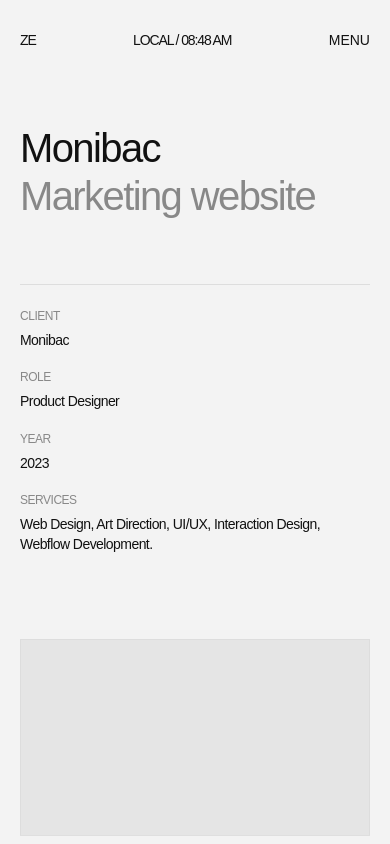
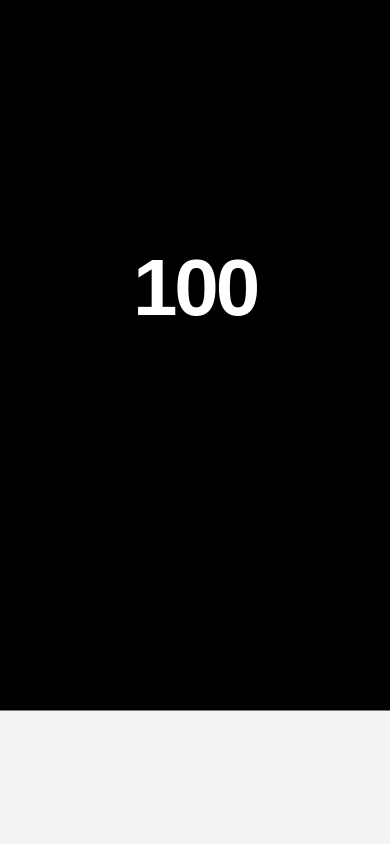
Before and after one commit to theebuka/Ze, a React (Vite) app: page /work/1 in a window 390 px wide. Shown: the top 844 px of the page. Built offline with nearby package versions, Linux system fonts and the light colour scheme.

Commit message:
WIP: adding splash screen and fixing fouc

```diff
--- a/src/App.tsx
+++ b/src/App.tsx
@@ -1,9 +1,9 @@
 import React, { useState, useEffect } from 'react';
 import { BrowserRouter as Router, Routes, Route, useLocation } from 'react-router-dom';
-import { CursorProvider } from './context/CursorContext';
+import { CursorProvider, useCursor } from './context/CursorContext';
 import { CustomCursor } from './components/common/CustomCursor';
 import { useGlobalTextReveal } from './hooks/useGlobalTextReveal';
-import { useSmoothScroll } from './hooks/useSmoothScroll';
+import { SplashLoader } from './components/layout/SplashLoader';
 
 // Layout Components
 import { Header } from './components/layout/Header';
@@ -17,38 +17,53 @@
 import { CaseStudy } from './pages/CaseStudy';
 import { Contact } from './pages/Contact';
 
-// Helper: Scroll to top on every route change
-const ScrollToTop = () => {
+const RouteTransitions = () => {
   const { pathname } = useLocation();
+  const { setCursorType } = useCursor();
+
   useEffect(() => {
     window.scrollTo(0, 0);
-  }, [pathname]);
+    setCursorType('default');
+
+    const isCaseStudy = pathname.includes('/work/') && pathname !== '/work';
+    document.body.style.transition = 'background-color 0.4s ease, color 0.4s ease';
+
+    if (isCaseStudy) {
+      document.body.style.backgroundColor = 'var(--light-bg)';
+      document.body.style.color = 'var(--light-text)';
+    } else {
+      document.body.style.backgroundColor = 'var(--bg-color)';
+      document.body.style.color = 'var(--text-color)';
+    }
+  }, [pathname, setCursorType]);
+
   return null;
 };
 
-// We wrap the inner app content here so hooks can access the Router context
 const AppContent: React.FC = () => {
   const [isMenuOpen, setIsMenuOpen] = useState(false);
 
-  // 1. Initialize our native smooth scroller
-  useSmoothScroll();
+  // FIX: Introduce the master loading lock
+  const [isLoaded, setIsLoaded] = useState(false);
 
-  // 2. Triggers the sitewide text animation automatically on every page
-  useGlobalTextReveal();
+  // Pass the lock to the animation hook so it waits
+  useGlobalTextReveal(isLoaded);
 
-  // Prevent scrolling when the full-page menu is open
+  // Lock the body scroll if the menu is open OR if the splash screen is active
   useEffect(() => {
-    if (isMenuOpen) {
-      document.body.style.overflow = 'hidden';
-    } else {
-      document.body.style.overflow = 'unset';
-    }
-  }, [isMenuOpen]);
+    if (isMenuOpen || !isLoaded) document.body.style.overflow = 'hidden';
+    else document.body.style.overflow = 'unset';
+  }, [isMenuOpen, isLoaded]);
 
   return (
     <>
       <CustomCursor />
-      <ScrollToTop />
+      <RouteTransitions />
+
+      {/* The Splash Screen only renders once.
+        When the counter hits 100 and the curtain slides away, it fires onComplete.
+      */}
+      {!isLoaded && <SplashLoader onComplete={() => setIsLoaded(true)} />}
 
       <Header isMenuOpen={isMenuOpen} setIsMenuOpen={setIsMenuOpen} />
       <MenuOverlay isOpen={isMenuOpen} closeMenu={() => setIsMenuOpen(false)} />
--- a/src/components/layout/MenuOverlay.tsx
+++ b/src/components/layout/MenuOverlay.tsx
@@ -15,8 +15,8 @@
     { title: 'VAULT', path: '/vault' }
   ];
 
-  // The custom Quintic Out easing
-  const customEase = [0.76, 0, 0.24, 1];
+  // The custom Quintic Out easing (cubic-bezier tuple)
+  const customEase: [number, number, number, number] = [0.76, 0, 0.24, 1];
 
   return (
     <AnimatePresence>
--- /dev/null
+++ b/src/components/layout/SplashLoader.tsx
@@ -0,0 +1,70 @@
+import React, { useState, useEffect } from 'react';
+import { motion, AnimatePresence } from 'framer-motion';
+
+interface SplashLoaderProps {
+  onComplete: () => void;
+}
+
+export const SplashLoader: React.FC<SplashLoaderProps> = ({ onComplete }) => {
+  const [count, setCount] = useState(0);
+  const [isVisible, setIsVisible] = useState(true);
+
+  useEffect(() => {
+    let currentCount = 0;
+    let timeoutId: ReturnType<typeof setTimeout>;
+
+    const updateCount = () => {
+      if (currentCount < 85) {
+        // Phase 1: Slower climb (increments by 1, 2, or 3)
+        currentCount += Math.floor(Math.random() * 3) + 1;
+        if (currentCount > 85) currentCount = 85;
+        setCount(currentCount);
+
+        // Increased delay from 30ms to 80ms for a heavier tick
+        timeoutId = setTimeout(updateCount, 80);
+
+      } else if (currentCount === 85) {
+        // Phase 2: The Tension Hang
+        setCount(currentCount);
+        currentCount += 1;
+        timeoutId = setTimeout(updateCount, 600); // Hangs for slightly longer (0.6s)
+
+      } else if (currentCount < 100) {
+        // Phase 3: Final slow tick to 100 (increments by 1 or 2)
+        currentCount += Math.floor(Math.random() * 2) + 1;
+        if (currentCount >= 100) currentCount = 100;
+        setCount(currentCount);
+
+        if (currentCount === 100) {
+          // Trigger the slide up, then tell the app we're done
+          setTimeout(() => {
+            setIsVisible(false);
+            setTimeout(onComplete, 600);
+          }, 400); // Brief pause exactly at 100 before pulling the curtain
+        } else {
+          // Increased delay for the final ticks
+          timeoutId = setTimeout(updateCount, 120);
+        }
+      }
+    };
+
+    updateCount();
+
+    return () => clearTimeout(timeoutId);
+  }, [onComplete]);
+
+  return (
+    <AnimatePresence>
+      {isVisible && (
+        <motion.div
+          className="splash-screen"
+          initial={{ y: 0 }}
+          exit={{ y: '-100%' }}
+          transition={{ duration: 1.4, ease: [0.76, 0, 0.24, 1] }}
+        >
+          <div className="splash-counter">{count}</div>
+        </motion.div>
+      )}
+    </AnimatePresence>
+  );
+};
--- a/src/hooks/useGlobalTextReveal.ts
+++ b/src/hooks/useGlobalTextReveal.ts
@@ -1,128 +1,139 @@
+import { useEffect } from 'react';
 import { useLocation } from 'react-router-dom';
 import gsap from 'gsap';
 import { ScrollTrigger } from 'gsap/ScrollTrigger';
-import { useGSAP } from '@gsap/react';
 import SplitType from 'split-type';
 
-// Register both the React hook and ScrollTrigger with GSAP
-gsap.registerPlugin(useGSAP, ScrollTrigger);
+gsap.registerPlugin(ScrollTrigger);
 
-export const useGlobalTextReveal = () => {
+export const useGlobalTextReveal = (isLoaded: boolean) => {
   const location = useLocation();
 
-  useGSAP(() => {
-    // 1. Broad selector to grab every typography element sitewide
+  useEffect(() => {
+    // 1. Grab elements instantly
     const textElements = document.querySelectorAll(`
       main h1, main h2, main h3, main p,
       .footer-cta h2, .footer-email, .footer-bottom,
-      .contact-big-link, .focus-list span, .meta-label, .meta-value, .work-meta span
+      .contact-big-link, .focus-list span, .meta-label, .meta-value, .work-meta span,
+      .header-logo a, .header-time, .header-menu-toggle
     `);
 
-    // SURGICAL FIX 1: Instantly hide text before the browser paints to prevent FOUC
-    if (textElements.length > 0) {
-      gsap.set(textElements, { autoAlpha: 0 });
-    }
+    const imageElements = document.querySelectorAll('.work-img-wrapper, .about-img-placeholder, .cs-img, .hero-image-wrapper, img');
+
+    // THE FOUC FIX: Apply opacity: 0 OUTSIDE the GSAP context.
+    // This makes it a permanent inline style that survives the context revert.
+    gsap.set(textElements, { opacity: 0 });
+    gsap.set(imageElements, { opacity: 0 });
+
+    // If the splash is still active, abort here. No context is created, no cleanup is registered.
+    // They safely stay at opacity: 0.
+    if (!isLoaded) return;
 
     let splits: SplitType[] = [];
+    let timer: ReturnType<typeof setTimeout>;
 
-    // 2. Tiny timeout to ensure the DOM is painted before we measure heights
-    const timer = setTimeout(() => {
+    let ctx = gsap.context(() => {
+
+      timer = setTimeout(() => {
+
+        // 1. TEXT ANIMATIONS
         textElements.forEach((el) => {
           if (el.classList.contains('split-processed')) return;
           el.classList.add('split-processed');
 
-        // Split the text for this specific element into lines
           const split = new SplitType(el as HTMLElement, { types: 'lines' });
           splits.push(split);
 
           if (split.lines && split.lines.length > 0) {
-          // Wrap each line in the overflow:hidden mask
             split.lines.forEach((line) => {
               const wrapper = document.createElement('div');
               wrapper.classList.add('reveal-mask');
 
-            // Forcing mask properties
               wrapper.style.overflow = 'hidden';
               wrapper.style.display = 'inline-block';
               wrapper.style.verticalAlign = 'top';
               wrapper.style.width = '100%';
-
-            // SURGICAL FIX 2: Expand the mask to prevent cropping of y, g, h, t
-            wrapper.style.paddingTop = '0.2em';
-            wrapper.style.paddingBottom = '0.2em';
-            wrapper.style.marginTop = '-0.2em';
-            wrapper.style.marginBottom = '-0.2em';
+              wrapper.style.paddingTop = '0.1em';
+              wrapper.style.paddingBottom = '0.1em';
+              wrapper.style.marginTop = '-0.1em';
+              wrapper.style.marginBottom = '-0.1em';
 
               line.parentNode?.insertBefore(wrapper, line);
               wrapper.appendChild(line);
             });
 
-          // Text is wrapped, make the parent container visible again
-          gsap.set(el, { autoAlpha: 1 });
+            // CRUCIAL: The parent block is currently locked at opacity: 0.
+            // We must restore its visibility now that the child lines are ready to animate from 0.
+            gsap.set(el, { opacity: 1 });
 
-          // Smart Delay Logic
             const isAboveFold = el.getBoundingClientRect().top < window.innerHeight;
 
-          // Fire the ScrollTrigger GSAP animation
             gsap.fromTo(split.lines,
               { y: '100%', opacity: 0 },
               {
                 y: '0%',
                 opacity: 1,
-              duration: 1.4,
+                duration: 1.2,
                 ease: 'power4.out',
-              stagger: { each: 0.12 },
-              delay: isAboveFold ? 0.6 : 0,
+                stagger: 0.12,
+                delay: isAboveFold ? 0.4 : 0,
                 scrollTrigger: {
                   trigger: el,
-                start: 'top 98%',
+                  start: 'top 95%',
                   toggleActions: 'play none none none',
                 }
               }
             );
+          } else {
+            // Failsafe: If text is empty or couldn't be split, just make it visible
+            gsap.set(el, { opacity: 1 });
           }
         });
 
-      // SURGICAL FIX 3: Premium Sitewide Image Animations (Clip-Path Wipe)
-      const imageElements = document.querySelectorAll('.work-img-wrapper, .about-img-placeholder, .cs-img, .hero-image-wrapper, img');
-
+        // 2. IMAGE ANIMATIONS
         imageElements.forEach((img) => {
           if (img.classList.contains('img-processed')) return;
           img.classList.add('img-processed');
 
           const isAboveFold = img.getBoundingClientRect().top < window.innerHeight;
 
-        // Elegant vertical wipe reveal from bottom to top
           gsap.fromTo(img,
             {
-            clipPath: 'inset(100% 0% 0% 0%)', // Starts fully masked out at the bottom
-            y: 40 // Starts slightly lower
+              clipPath: 'inset(100% 0% 0% 0%)', // Masks the image completely from the top down to the bottom
+              y: 40,
+              opacity: 0
             },
             {
-            clipPath: 'inset(0% 0% 0% 0%)', // Unmasks completely
+              clipPath: 'inset(0% 0% 0% 0%)', // Unmasks it completely
               y: 0,
+              opacity: 1,
               duration: 1.6,
               ease: 'power4.out',
-            delay: isAboveFold ? 0.6 : 0,
+              delay: isAboveFold ? 0.4 : 0, // Using your newly tweaked tight delay
               scrollTrigger: {
                 trigger: img,
-              start: 'top 95%',
+                start: 'top 90%',
                 toggleActions: 'play none none none',
               }
             }
           );
         });
 
-    }, 50); // Reduced timeout slightly for snappier execution
+        ScrollTrigger.refresh();
 
-    // CRITICAL CLEANUP
+      }, 150);
+    });
+
     return () => {
-      clearTimeout(timer);
-      ScrollTrigger.getAll().forEach(trigger => trigger.kill());
-      splits.forEach(s => s.revert());
-      document.querySelectorAll('.split-processed').forEach(el => el.classList.remove('split-processed'));
-      document.querySelectorAll('.img-processed').forEach(el => el.classList.remove('img-processed'));
+      if (timer) clearTimeout(timer);
+      ctx.revert();
+      splits.forEach(split => split.revert());
+      splits = [];
+
+      document.querySelectorAll('.split-processed, .img-processed').forEach(el => {
+        el.classList.remove('split-processed', 'img-processed');
+      });
     };
 
-  }, [location.pathname]);
+  }, [location.pathname, isLoaded]);
 };
--- a/src/pages/CaseStudy.tsx
+++ b/src/pages/CaseStudy.tsx
@@ -13,20 +13,23 @@
 
         <div className="cs-meta-grid">
           <div>
-            <span className="meta-label">CLIENT</span>
-            <span className="meta-value">Monibac</span>
+            <span className="meta-label">Timeline</span>
+            <span className="meta-value">Mar - June 2022</span>
           </div>
           <div>
             <span className="meta-label">ROLE</span>
             <span className="meta-value">Product Designer</span>
           </div>
           <div>
-            <span className="meta-label">YEAR</span>
-            <span className="meta-value">2023</span>
+            <span className="meta-label">STACK</span>
+            <span className="meta-value">Figma</span>
+            <span className="meta-value">Adobe Photoshop</span>
+            <span className="meta-value">Adobe Illustrator</span>
+            <span className="meta-value">Lottie</span>
           </div>
           <div>
-            <span className="meta-label">SERVICES</span>
-            <span className="meta-value">Web Design, Art Direction, UI/UX, Interaction Design, Webflow Development.</span>
+            <span className="meta-label">Summary</span>
+            <span className="meta-value">A unified motion system was developed to enhance consistency, usability, and brand expression across Instacart’s products. Core principles—clarity, efficiency, and warmth—guided the creation of a reusable Lottie-based library. The outcome was streamlined handoffs, cohesive user experiences, and scalable motion integration.</span>
           </div>
         </div>
       </header>
--- a/src/styles/index.css
+++ b/src/styles/index.css
@@ -87,7 +87,16 @@
   color: var(--text-color);
   -webkit-font-smoothing: antialiased;
   overflow-x: hidden;
+  /* Hide scrollbar for IE, Edge and Firefox */
+  -ms-overflow-style: none;
+  scrollbar-width: none;
 }
+
+/* Hide scrollbar for Chrome, Safari and Opera */
+body::-webkit-scrollbar {
+  display: none;
+}
+
 
 html.lenis, html.lenis body {
   height: auto;
@@ -167,6 +176,30 @@
 .menu-link { font-weight: 900; font-size: clamp(48px, 7.5vw, 144px); line-height: 1; letter-spacing: -0.06em; position: relative; transition: opacity 0.6s var(--ease-custom), color 0.6s var(--ease-custom); }
 .menu-count { font-size: var(--font-body); color: var(--text-muted); font-weight: 400; letter-spacing: normal; position: absolute; top: 0; right: -30px; }
 
+/* =========================================
+   SPLASH LOADER (THE CURTAIN)
+========================================= */
+.splash-screen {
+  position: fixed;
+  top: 0;
+  left: 0;
+  width: 100vw;
+  height: 100vh;
+  background-color: #000000;
+  color: #ffffff;
+  z-index: 9999; /* Absolute highest layer */
+  display: flex;
+  align-items: center;
+  justify-content: center;
+}
+
+.splash-counter {
+  font-size: clamp(80px, 15vw, 240px);
+  font-weight: 900;
+  line-height: 1;
+  letter-spacing: -0.04em;
+}
+
 /* Footer */
 .site-footer {
   padding-top: clamp(64px, 6.66vw, 128px); padding-bottom: clamp(32px, 3.33vw, 64px);
@@ -205,7 +238,7 @@
 .page-home .hero-row { display: flex; justify-content: space-between; align-items: flex-end; margin-bottom: 5vh; }
 .page-home .hero-title { font-size: var(--font-home-primary); line-height: var(--lh-home-primary); letter-spacing: var(--ls-home-primary); font-weight: bold; }
 .page-home .hero-subtitle { font-size: var(--font-home-exc); line-height: var(--lh-home-exc); letter-spacing: var(--ls-home-exc); text-align: right; }
-.hero-image-wrapper { position: relative; width: 100%; height: 60vh; background: #111; overflow: hidden; }
+.hero-image-wrapper { position: relative; width: 100%; height: 60vh; backgrokund: #111; overflow: hidden; }
 .hero-blur-overlay { position: absolute; top: 0; left: 0; width: 50%; height: 100%; backdrop-filter: blur(12px); border-right: 1px solid rgba(255,255,255,0.05); }
 .page-home .works-header h2 { font-size: var(--font-home-primary); line-height: var(--lh-home-primary); letter-spacing: var(--ls-home-primary); font-weight: 400 }
 /* WORK */
```
Lines whose indentation alone changed are shown as unchanged.
